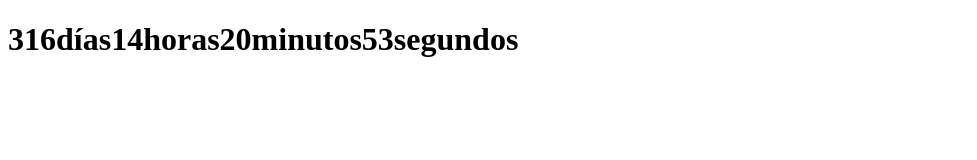
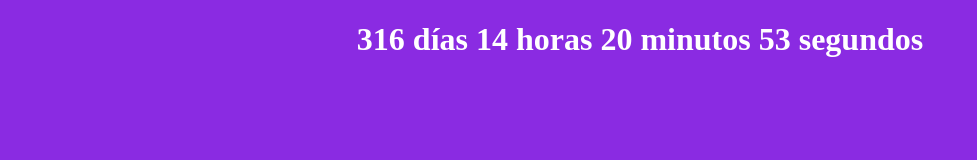
Before and after one commit to anamolinae/countdown, a plain HTML site: page index.html in a window 1280 px wide. Shown: the whole page, without its empty margins (0-977 px from the left). Drawn offline with Linux system fonts and the light colour scheme.

Commit message:
listo y con css

```diff
--- a/app.js
+++ b/app.js
@@ -1,23 +1,21 @@
 const timeLeft = document.getElementById('time-left');
-
 const birthday = new Date ('03/03/2023')
 const second = 1000
 const minute = second * 60
 const hour = minute * 60
-const day = hour * 24 // milisigendos
+const day = hour * 24
 let timerId
 
 
 function countdown(){
     const today = new Date()
     const timeSpan = birthday - today
-    //console.log(timeSpan)
     if (timeSpan <= -day ){
-        timeLeft.innerHTML = " hoppe u have a nice b-day"
+        timeLeft.innerHTML = " ya cumpleaños"
         return
     }
     if (timeSpan <= 0){
-        timeLeft.innerHTML = " fELIZ CMPLUE "
+        timeLeft.innerHTML = " fELIZ CuMPLE "
         clearInterval(timerId)
         return
     }
@@ -27,7 +25,7 @@ function countdown(){
     const minutes = Math.floor ((timeSpan % hour)/minute)
     const seconds = Math.floor ((timeSpan % minute) / second)
 
-    timeLeft.innerHTML = days + "días"+  hours + "horas" + minutes + "minutos" + seconds + "segundos"
+    timeLeft.innerHTML = days + " días "+  hours + " horas " + minutes + " minutos " + seconds + " segundos "
 
 }
 
--- a/styles.css
+++ b/styles.css
@@ -0,0 +1,10 @@
+body {
+    background-color: blueviolet;
+
+}
+h1 {
+    color: white;
+    size: 20rem;
+    text-align: center;
+
+}
```
Also changed, not shown: index.html (+1 -0 lines).
